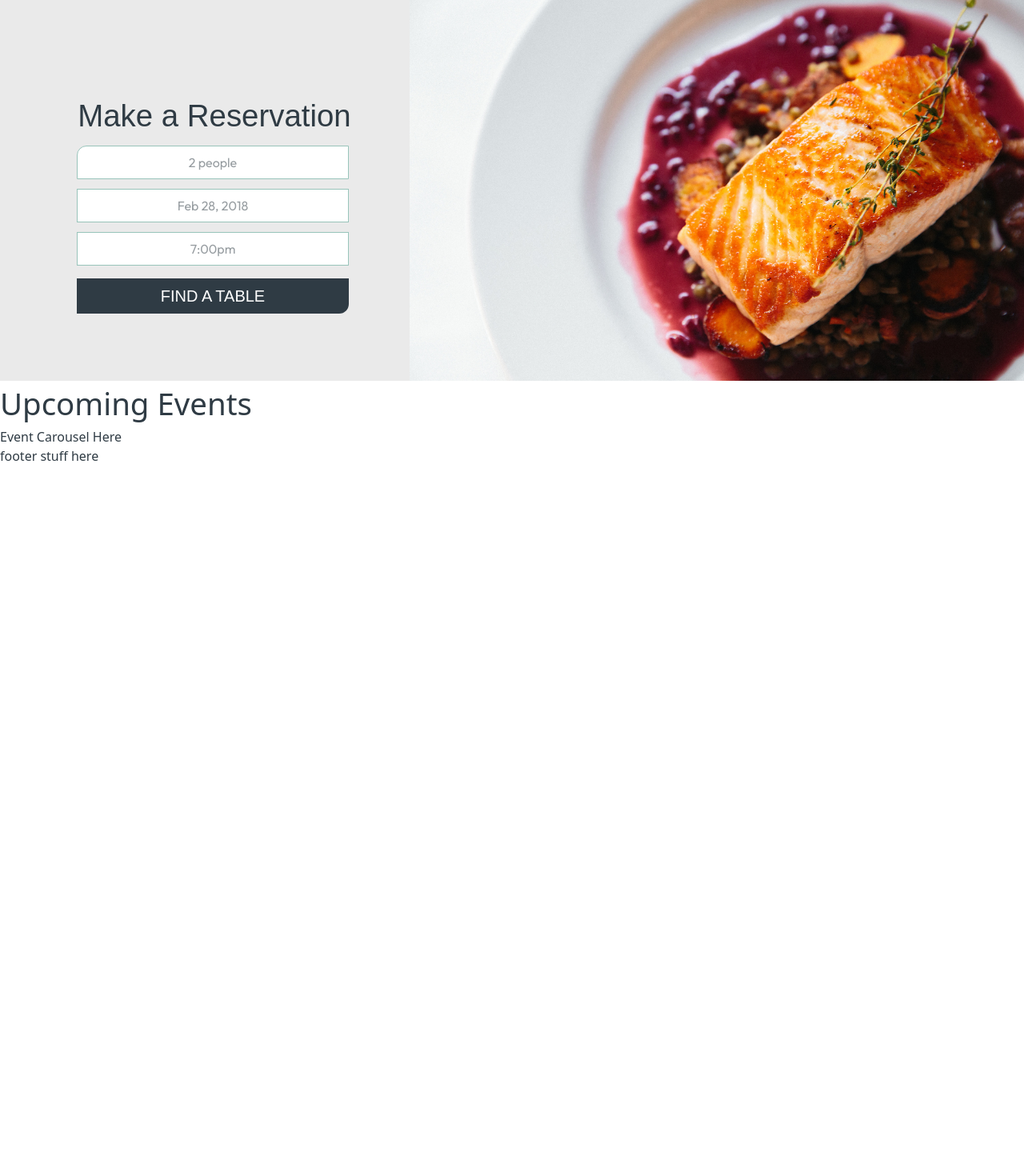
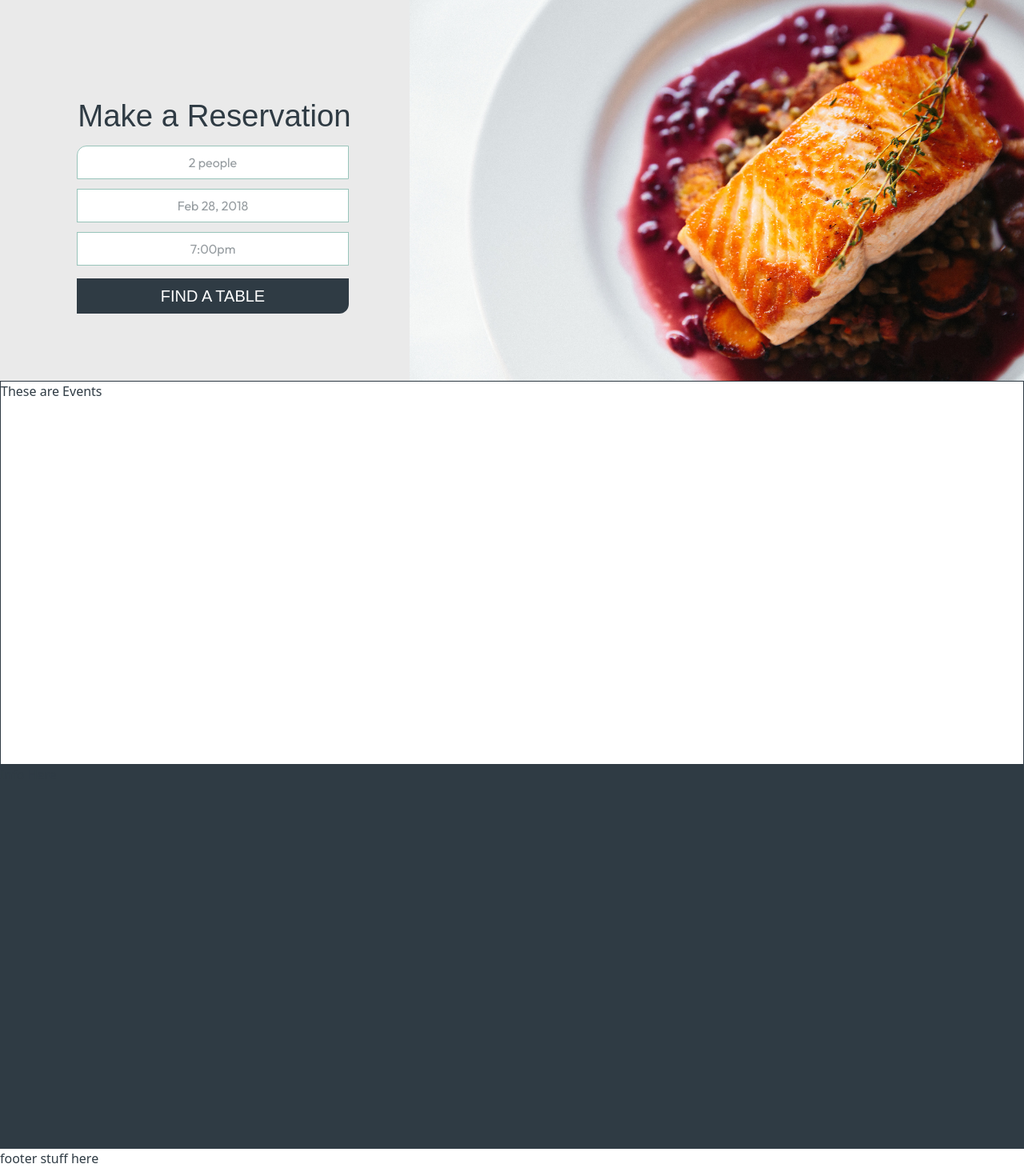
Before and after one commit to StephanieStralina/monamiproject, a Next.js app: page / in a window 1280 px wide. Shown: the part 1128-2588 px from the top of the page at 80% size. Before the commit the page ends 1710 px from the top, so only its background shows below. Built offline with nearby package versions, Linux system fonts and the light colour scheme; a web font is replaced by a local one.

Commit message:
Add Events and Info placeholder

```diff
--- a/app/components/Events.tsx
+++ b/app/components/Events.tsx
@@ -0,0 +1,9 @@
+import React from "react";
+
+export default function Reservation() {
+    return (
+        <div className="bg-white border h-[60vmin] flex">
+            These are Events
+        </div>
+    )
+}
--- /dev/null
+++ b/app/components/Info.tsx
@@ -0,0 +1,9 @@
+import React from "react";
+
+export default function Info() {
+    return(
+        <div className="bg-mainblue h-[60vmin] flex">
+            Info Here
+        </div>
+    )
+}
--- a/app/page.tsx
+++ b/app/page.tsx
@@ -1,6 +1,8 @@
 import Image from "next/image";
 import Link from "next/link";
 import Reservation from "./components/Reservation";
+import Events from "./components/Events";
+import Info from "./components/Info";
 
 export default function Home() {
   return (
@@ -52,8 +54,10 @@ export default function Home() {
         <Reservation />
       </section>
       <section className="events">
-        <h1>Upcoming Events</h1>
-        <p>Event Carousel Here</p>
+        <Events />
+      </section>
+      <section className="restaurantinfo">
+        <Info />
       </section>
     </>
   );
```
